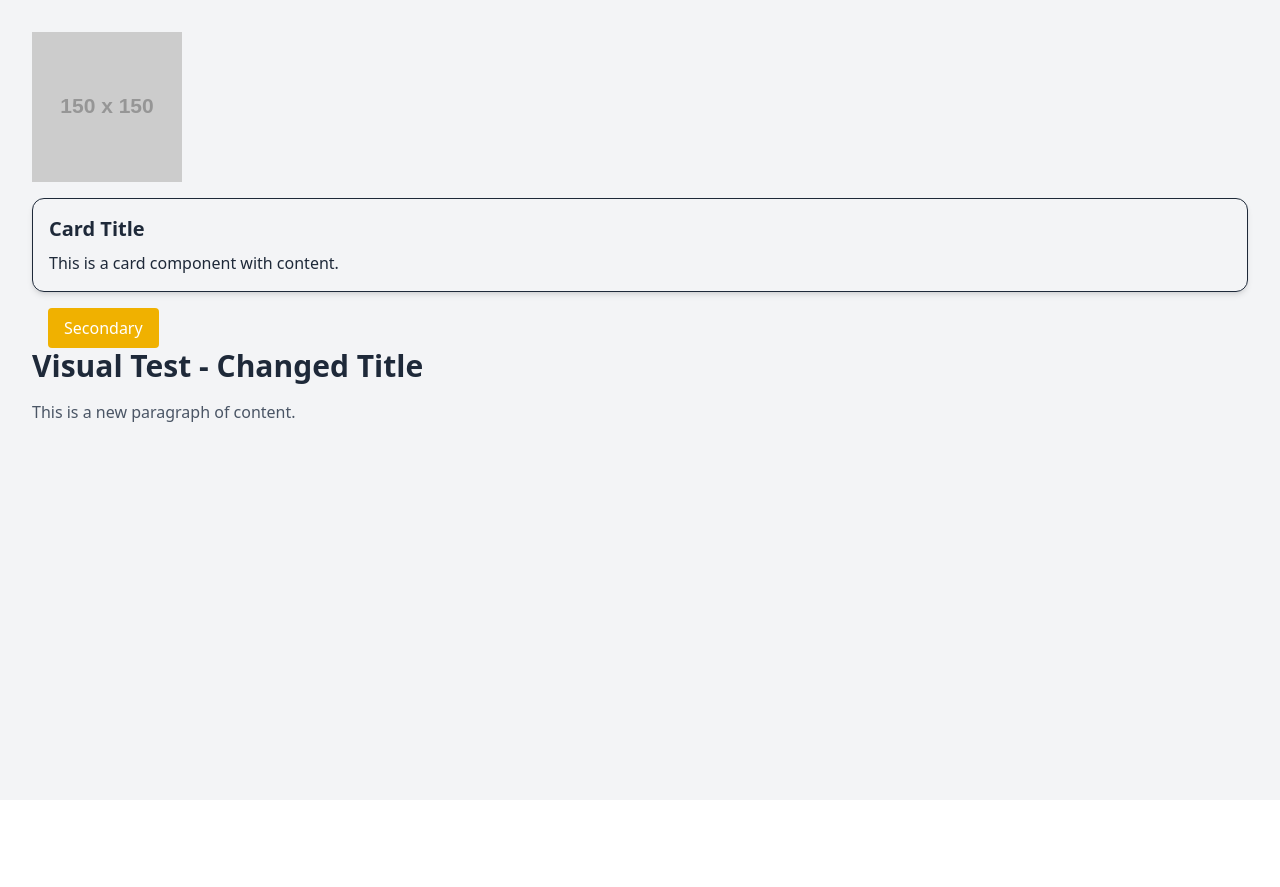
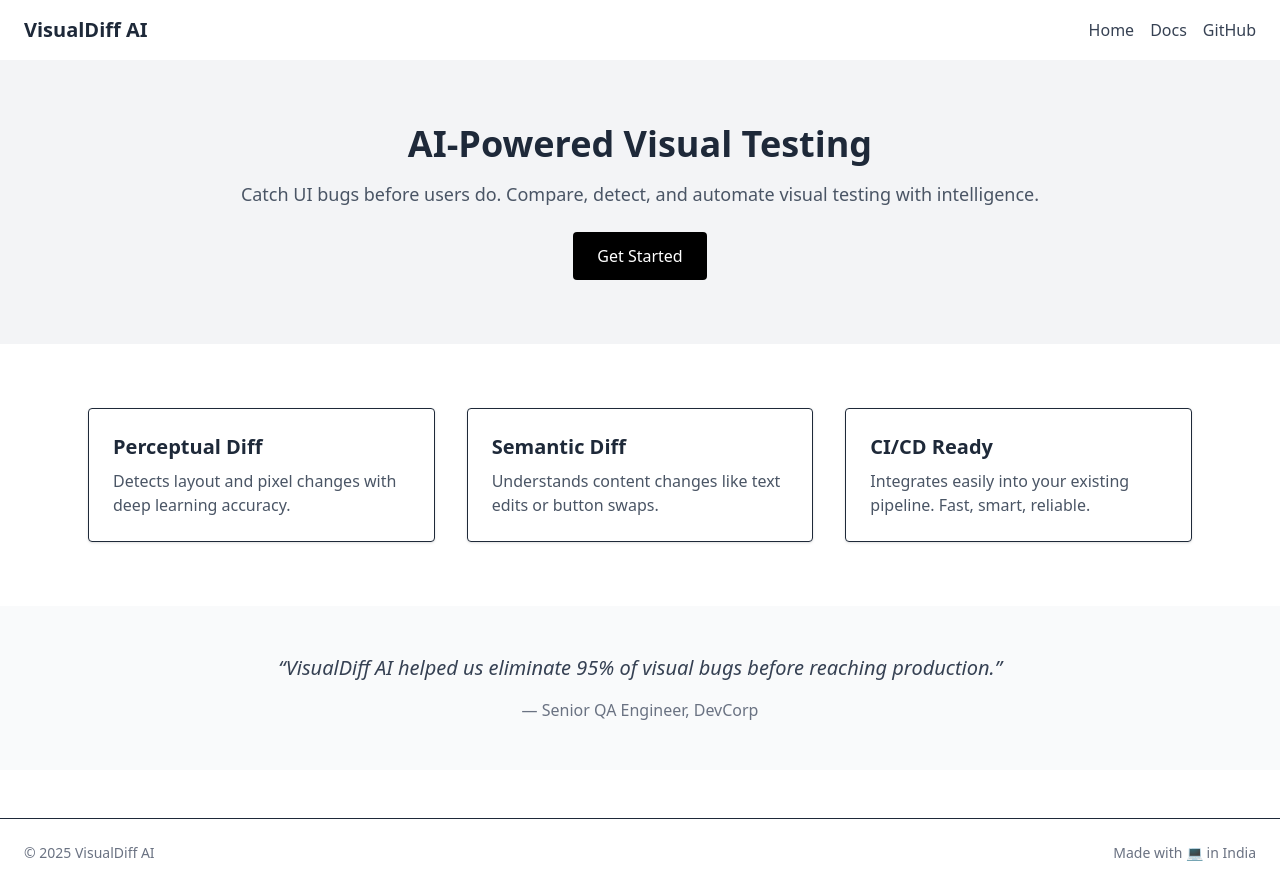
Before and after one commit to Shenile/vt-ai, a React (Vite) app in the folder vt-ai-fe/: page / in a window 1280 px wide. Before the commit the page ends 800 px from the top, so only its background shows below. Built offline with nearby package versions, Linux system fonts and the light colour scheme.

Commit message:
updated ui for experiment 2

```diff
--- a/vt-ai-fe/src/App.jsx
+++ b/vt-ai-fe/src/App.jsx
@@ -1,24 +1,64 @@
-// Commit 10: Change background from white to gray
-
-
+import React from 'react';
 
 function App() {
   return (
-    <div className="min-h-screen bg-gray-100 p-8 text-gray-800">
-      <img
-        src="https://via.placeholder.com/150"
-        alt="Placeholder"
-        className="mb-4"
-      />
-      <div className="border rounded-xl shadow-md p-4 mb-4">
-        <h2 className="text-xl font-semibold mb-2">Card Title</h2>
-        <p>This is a card component with content.</p>
-      </div>
-      <button className="bg-yellow-500 hover:bg-yellow-600 text-white px-4 py-2 rounded ml-4">
-        Secondary
-      </button>
-      <h1 className="text-3xl font-bold mb-4">Visual Test - Changed Title</h1>
-      <p className="text-gray-600 mb-4">This is a new paragraph of content.</p>
+    <div className="bg-white text-gray-800 min-h-screen font-sans">
+      {/* Navigation */}
+      <header className="bg-white shadow">
+        <div className="max-w-7xl mx-auto px-6 py-4 flex justify-between items-center">
+          <h1 className="text-xl font-bold">VisualDiff AI</h1>
+          <nav className="space-x-4">
+            <a href="#" className="text-gray-700 hover:text-black">Home</a>
+            <a href="#" className="text-gray-700 hover:text-black">Docs</a>
+            <a href="#" className="text-gray-700 hover:text-black">GitHub</a>
+          </nav>
+        </div>
+      </header>
+
+      {/* Hero */}
+      <section className="bg-gray-100 py-16 px-6 text-center">
+        <h2 className="text-4xl font-bold mb-4">AI-Powered Visual Testing</h2>
+        <p className="text-lg text-gray-600 mb-6">
+          Catch UI bugs before users do. Compare, detect, and automate visual testing with intelligence.
+        </p>
+        <button className="bg-black text-white px-6 py-3 rounded hover:bg-gray-800">
+          Get Started
+        </button>
+      </section>
+
+      {/* Features */}
+      <section className="max-w-6xl mx-auto px-6 py-16 grid grid-cols-1 md:grid-cols-3 gap-8">
+        <div className="p-6 border rounded shadow hover:shadow-md transition">
+          <h3 className="text-xl font-semibold mb-2">Perceptual Diff</h3>
+          <p className="text-gray-600">Detects layout and pixel changes with deep learning accuracy.</p>
+        </div>
+        <div className="p-6 border rounded shadow hover:shadow-md transition">
+          <h3 className="text-xl font-semibold mb-2">Semantic Diff</h3>
+          <p className="text-gray-600">Understands content changes like text edits or button swaps.</p>
+        </div>
+        <div className="p-6 border rounded shadow hover:shadow-md transition">
+          <h3 className="text-xl font-semibold mb-2">CI/CD Ready</h3>
+          <p className="text-gray-600">Integrates easily into your existing pipeline. Fast, smart, reliable.</p>
+        </div>
+      </section>
+
+      {/* Testimonial */}
+      <section className="bg-gray-50 py-12">
+        <div className="max-w-4xl mx-auto text-center">
+          <blockquote className="text-xl italic text-gray-700">
+            “VisualDiff AI helped us eliminate 95% of visual bugs before reaching production.”
+          </blockquote>
+          <p className="mt-4 text-gray-500">— Senior QA Engineer, DevCorp</p>
+        </div>
+      </section>
+
+      {/* Footer */}
+      <footer className="bg-white border-t mt-12">
+        <div className="max-w-7xl mx-auto px-6 py-6 flex justify-between text-sm text-gray-500">
+          <p>© 2025 VisualDiff AI</p>
+          <p>Made with 💻 in India</p>
+        </div>
+      </footer>
     </div>
   );
 }
```
Also changed, not shown: 1 other file (tests, documents, lock files or other folders).
